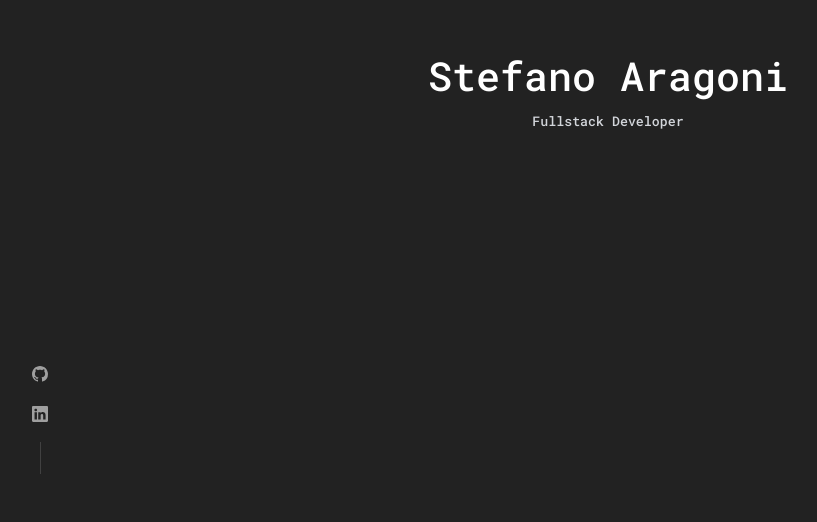
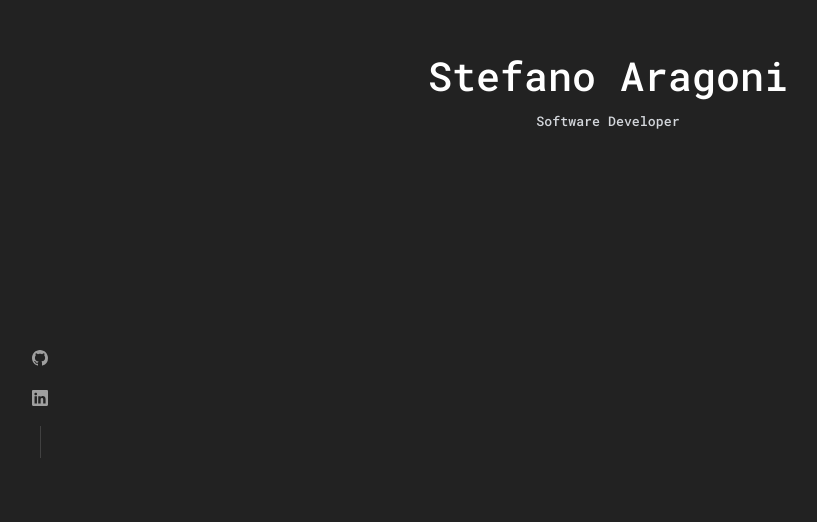
Before and after one commit to stefanoaragoni/portafolio, a React (Vite) app: page / in a window 1280 px wide. Shown: the part 278-800 px from the top of the page, without its empty margins (32-849 px from the left). Built offline with nearby package versions, Linux system fonts and the light colour scheme.

Commit message:
footer fix

```diff
--- a/src/components/header/Header.jsx
+++ b/src/components/header/Header.jsx
@@ -8,7 +8,7 @@ const Header = () => {
       <div className="contenedor h_contenedor">
         <h5></h5>
         <h1>Stefano Aragoni</h1>
-        <h5 className="text-blanco2">Fullstack Developer</h5>
+        <h5 className="text-blanco2">Software Developer</h5>
 
         <Social/>
 
--- a/src/components/header/header.css
+++ b/src/components/header/header.css
@@ -21,7 +21,7 @@ header{
     gap: 0.8rem;
     position: absolute;
     left: 0;
-    bottom: 3rem;
+    bottom: 4rem;
 }
 
 .h_social::after{
```
